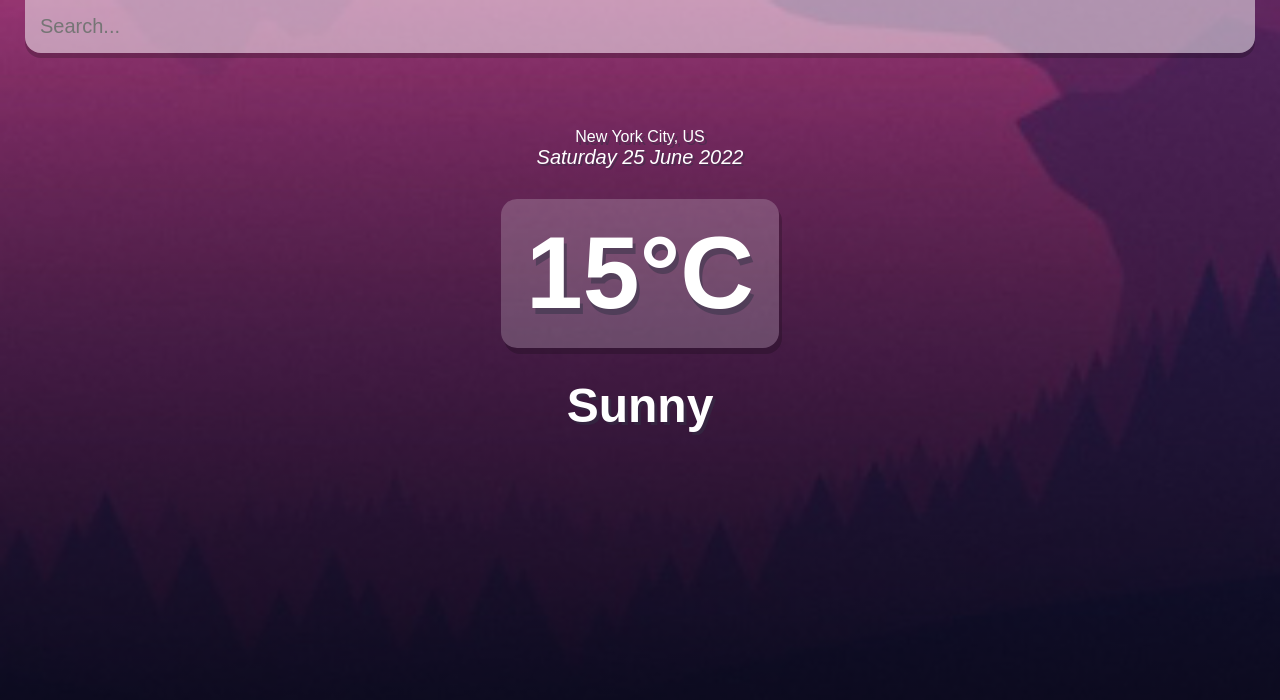
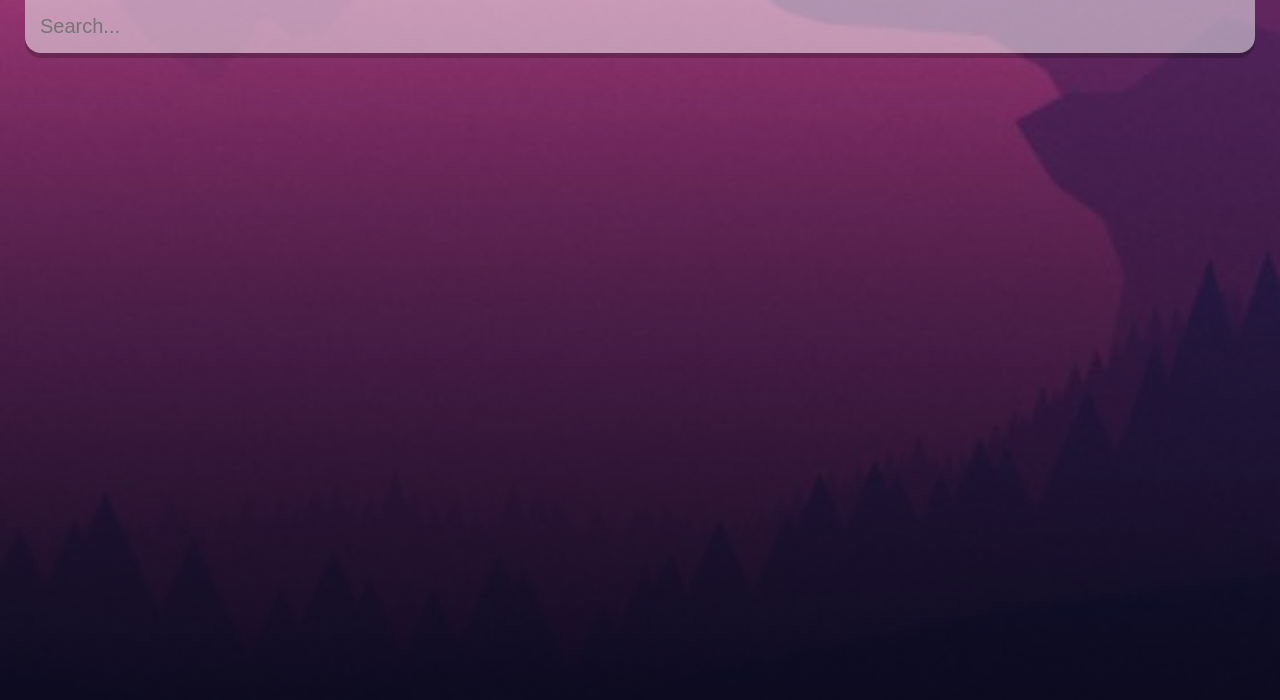
Before and after one commit to lucasxtan/weather-app, a React (Create React App) app: page / in a window 1280 px wide. Shown: the top 700 px of the page. Built offline with nearby package versions, Linux system fonts and the light colour scheme.

Commit message:
make location dynamic

```diff
--- a/src/App.js
+++ b/src/App.js
@@ -11,17 +11,19 @@
   const [weather, setWeather] = useState({});
 
   const search = evt => {
-    if (evt.key === "Enter"){
+    if (evt.key === "Enter") {
       fetch(`${api.base}weather?q=${query}&units=metric&APID=${api.key}`)
         .then(res => res.json())
         .then(result => {
-        setWeather(result)});
+          setWeather(result);
+        });
       setQuery('');
+      console.log(result);
     }
-  }
+  };
 
   const dateBuilder = (d) => {
-    let months = ["January", "February", "March", "April", "May", "June", "July", "August", "September", "October", "November", "December"]
+    let months = ["January", "February", "March", "April", "May", "June", "July", "August", "September", "October", "November", "December"];
     let days = ["Sunday", "Monday", "Tuesday", "Wednesday", "Thursday", "Friday", "Saturday"];
 
     let day = days[d.getDay()];
@@ -29,8 +31,8 @@
     let month = months[d.getMonth()];
     let year = d.getFullYear();
 
-    return `${day} ${date} ${month} ${year}`
-  }
+    return `${day} ${date} ${month} ${year}`;
+  };
 
   return (
     <div className="app warm">
@@ -45,8 +47,10 @@
             onKeyPress={search}
           />
         </div>
+        {(typeof weather.main != "undefined") ? (
+          <div>
             <div className="location-box">
-          <div className="location">New York City, US</div>
+              <div className="location">{weather.name}, {weather.sys.country}</div>
               <div className="date">{dateBuilder(new Date())}</div>
             </div>
             <div className="weather-box">
@@ -57,6 +61,8 @@
                 Sunny
               </div>
             </div>
+          </div>
+        ) : ('')}
       </main>
     </div>
   );
```
Lines whose indentation alone changed are shown as unchanged.
